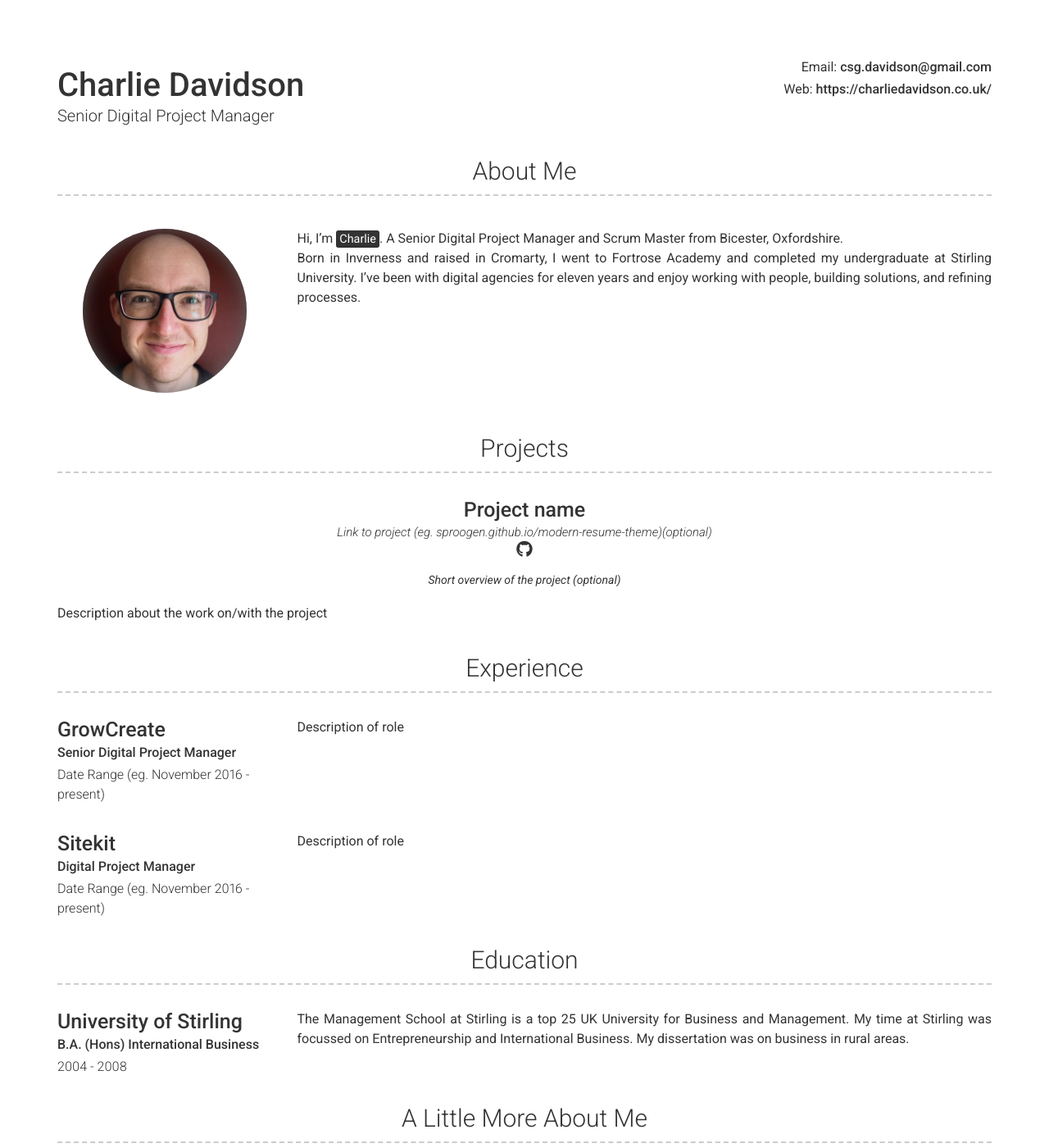
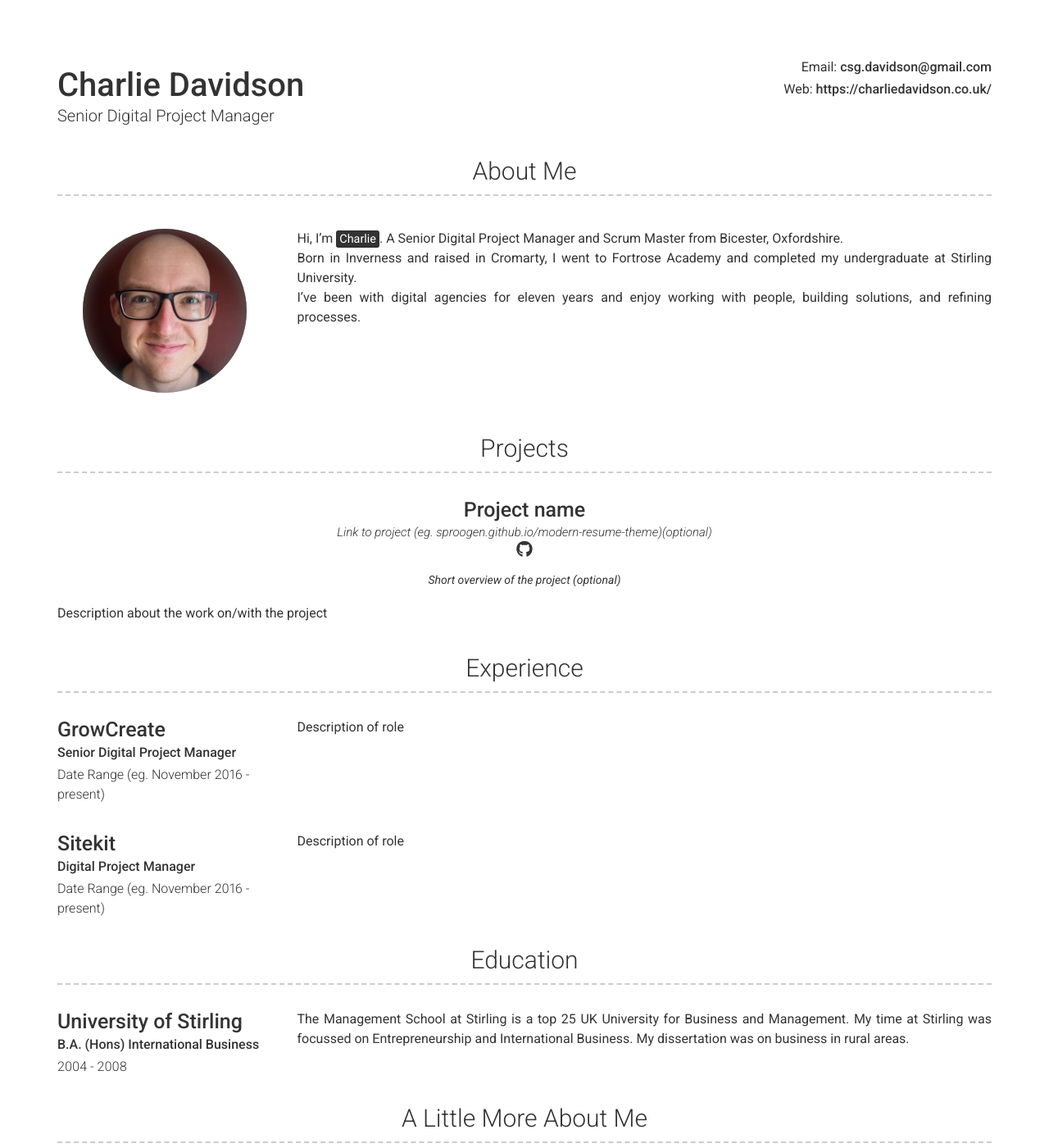
Before and after one commit to csgdavidson/Charlie-Davidson2, a Jekyll site: the page built from index.md, in a window 1280 px wide and 1400 px high. Shown: the whole window at 82% size. Built offline with Jekyll 4.4.1, drawn with Linux system fonts in a browser that asks for light colours; nearby versions of some CDN libraries; some of the changed text lies outside the part shown.

Commit message:
Update _config.yml

```diff
--- a/_config.yml
+++ b/_config.yml
@@ -20,7 +20,8 @@ darkmode: false
 about_profile_image: charlie.jpg
 about_content:
   Hi, I'm <mark>Charlie</mark>. A Senior Digital Project Manager and Scrum Master from Bicester, Oxfordshire. <br>
-  Born in Inverness and raised in Cromarty, I went to Fortrose Academy and completed my undergraduate at Stirling University. I've been with digital agencies for eleven years and enjoy working with people, building solutions, and refining processes.
+  Born in Inverness and raised in Cromarty, I went to Fortrose Academy and completed my undergraduate at Stirling University. <br>
+  I've been with digital agencies for eleven years and enjoy working with people, building solutions, and refining processes.
 
 # Projects Section
 # projects_title: Projects #(Use this to override about projects section title)
@@ -38,7 +39,7 @@ more_content: | # this will include new lines to allow paragraphs
   Or you could title it **Skills** and write a bit more about things that make you more desirable, like *leadership* or *teamwork*
 
 # Footer
-footer_show_references: true
+footer_show_references: false
 
 # Build settings
 # theme: modern-resume-theme (Use this is you are hosting your resume yourself)
```
